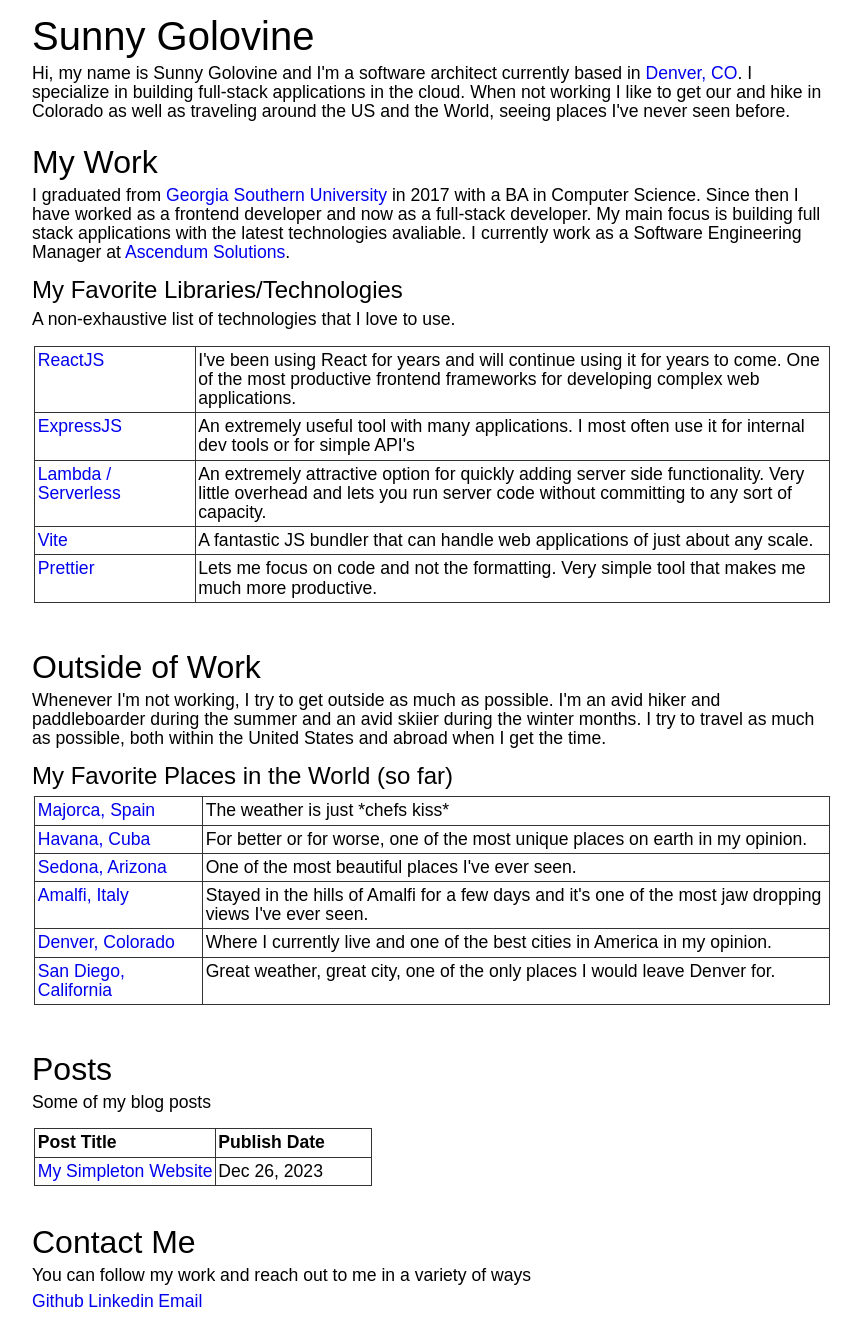
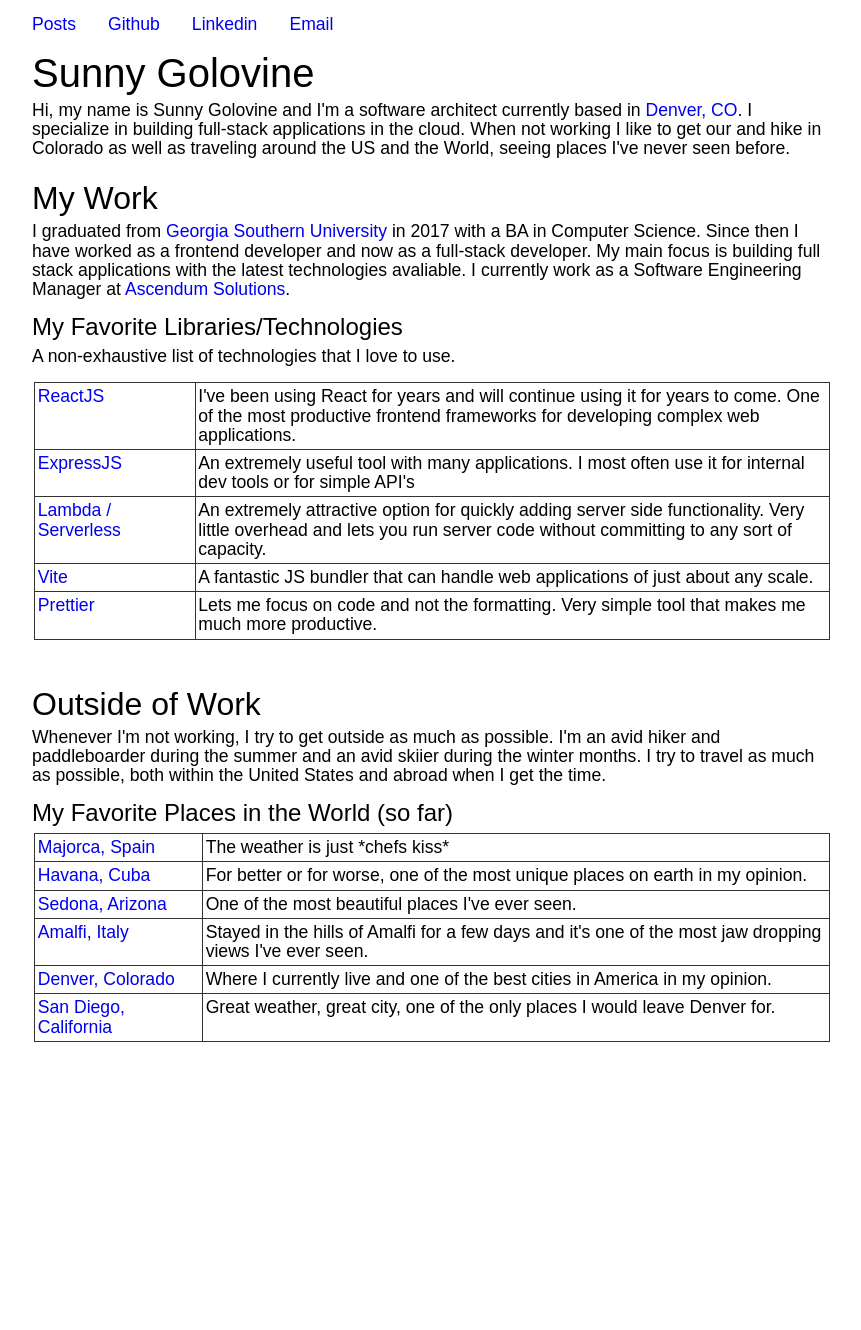
Before and after one commit to sgolovine/www-2024, a plain HTML site: page app/index.html in a window 1280 px wide. Shown: the whole page, without its empty margins (208-1069 px from the left). After the commit the page ends 1090 px from the top, so only its background shows below. Drawn offline with Linux system fonts and the light colour scheme.

Commit message:
add posts directory

```diff
--- a/app/index.html
+++ b/app/index.html
@@ -15,6 +15,14 @@
     <title>Sunny Golovine</title>
   </head>
   <body>
+    <!-- Header Section -->
+    <header>
+      <a href="/posts">Posts</a>
+      <a href="https://www.github.com/sgolovine">Github</a>
+      <a href="https://www.linkedin.com/in/SunnyGolovine">Linkedin</a>
+      <a href="mailto:sunny@golovinemail.org">Email</a>
+    </header>
+
     <!-- Intro Section -->
     <h1>Sunny Golovine</h1>
     <p>
@@ -26,7 +34,7 @@
     </p>
 
     <!-- Work Section -->
-    <div class="section">
+    <div class="s">
       <h2>My Work</h2>
       <p>
         I graduated from
@@ -40,7 +48,7 @@
         <a href="https://ascendum.com/">Ascendum Solutions</a>.
       </p>
 
-      <div class="sub-section">
+      <div class="s2">
         <h3>My Favorite Libraries/Technologies</h3>
         <p>A non-exhaustive list of technologies that I love to use.</p>
         <table>
@@ -90,7 +98,7 @@
     </div>
 
     <!-- Outside of Work -->
-    <div class="section">
+    <div class="s">
       <h2>Outside of Work</h2>
       <p>
         Whenever I'm not working, I try to get outside as much as possible. I'm
@@ -98,7 +106,7 @@
         during the winter months. I try to travel as much as possible, both
         within the United States and abroad when I get the time.
       </p>
-      <div class="sub-section">
+      <div class="s2">
         <h3>My Favorite Places in the World (so far)</h3>
         <table>
           <tr>
@@ -161,37 +169,13 @@
       </div>
     </div>
 
-    <!-- Posts -->
-    <div class="section">
-      <h2>Posts</h2>
-      <p>Some of my blog posts</p>
-      <table class="posts">
-        <thead>
-          <tr>
-            <th>
-              Post Title
-            </th>
-            <th>
-              Publish Date
-            </th>
-          </tr>
-        </thead>
-        <tbody>
-          <tr>
-            <td><a href="/my-simpleton-website">My Simpleton Website</a></td>
-            <td>Dec 26, 2023</td>
-          </tr>
-        </tbody>
-      </table>
-    </div>
-
     <!-- Contact Section -->
-    <div class="section">
+    <!-- <div class="s">
       <h2>Contact Me</h2>
       <p>You can follow my work and reach out to me in a variety of ways</p>
       <a href="https://www.github.com/sgolovine">Github</a>
       <a href="https://www.linkedin.com/in/SunnyGolovine">Linkedin</a>
       <a href="mailto:sunny@golovinemail.org">Email</a>
-    </div>
+    </div> -->
   </body>
 </html>
--- a/app/styles.css
+++ b/app/styles.css
@@ -5,15 +5,27 @@
   --text: 1.1rem;
   --text-line-height: 1.2rem;
   --border: 1px solid #333;
+
+
+  /** The width of all content on the site **/
+  --content-width: 800px;
 }
 
 
 body {
   font-family: sans-serif;
   padding: 1rem;
-  max-width: 800px;
+  max-width: var(--content-width);
   margin-left: auto;
   margin-right: auto;
+}
+
+header {
+  display: flex;
+  flex-direction: row;
+  align-items: center;
+  gap: 2rem;
+  margin-bottom: 1.2rem;
 }
 
 h1 {
@@ -65,12 +77,12 @@
   min-width: 150px;
 }
 
-.section {
+.s {
   padding-top: 1rem;
   padding-bottom: 1rem;
 }
 
-.sub-section {
+.s2 {
   padding-top: 0.5rem;
   padding-bottom: 0.5rem;
 }
```
Also changed, not shown: app/posts/index.html (added, +46 -0 lines), app/posts/my-simpleton-website.html (renamed from app/my-simpleton-website.html, +2 -0 lines), README.md.
